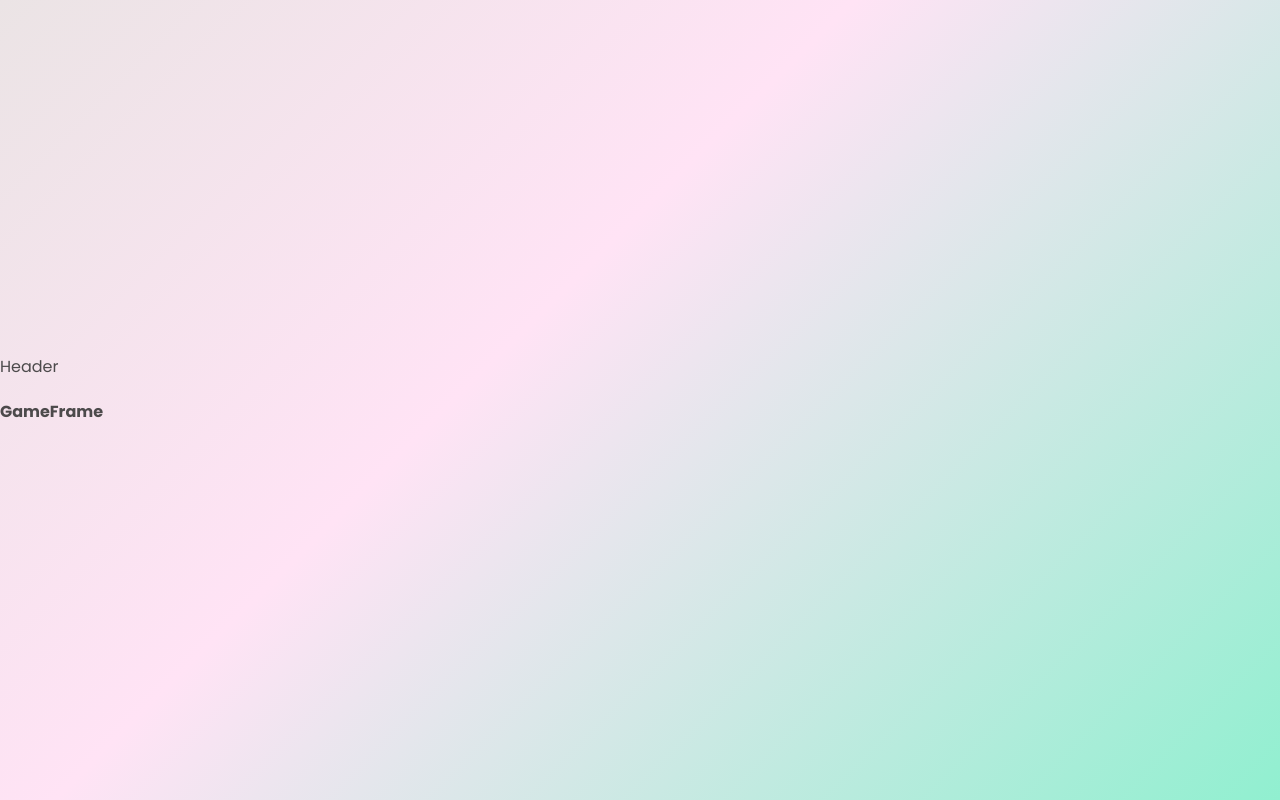
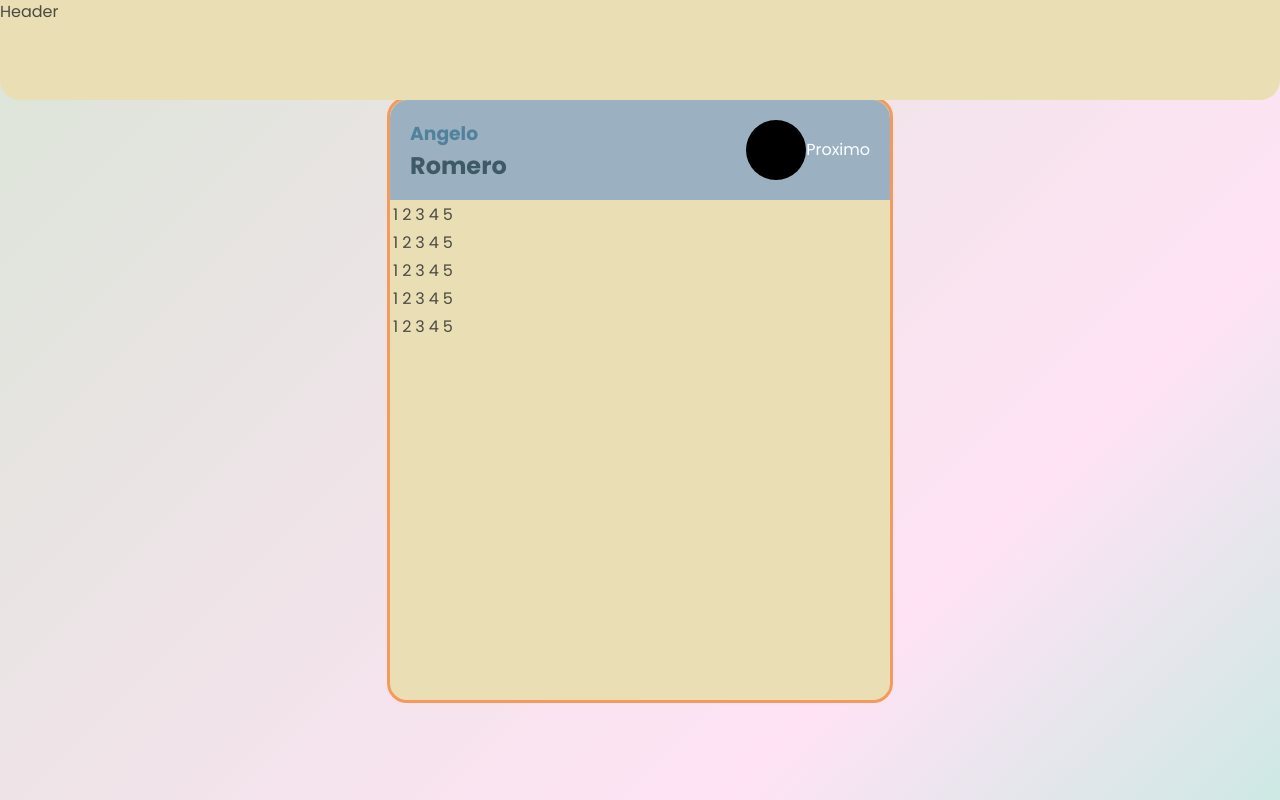
Before and after one commit to murilopereira006/bingo-do-esporte, a React (Vite) app in the folder frontend/: page / in a window 1280 px wide. Built offline with nearby package versions, Linux system fonts and the light colour scheme; a web font is replaced by a local one.

Commit message:
draft: game frame

```diff
--- a/frontend/package.json
+++ b/frontend/package.json
@@ -17,7 +17,8 @@
     "@types/styled-components": "^5.1.34",
     "react": "^18.2.0",
     "react-dom": "^18.2.0",
-    "styled-component": "^2.8.0"
+    "styled-component": "^2.8.0",
+    "styled-components": "^6.1.8"
   },
   "devDependencies": {
     "@storybook/addon-essentials": "^7.6.17",
--- a/frontend/src/App.tsx
+++ b/frontend/src/App.tsx
@@ -1,13 +1,23 @@
 import Header from "./components/Header"
 import GameFrame from "./components/GameFrame"
+import styled from 'styled-components'
+
+const Container = styled.div`
+  width: 100vw;
+  height: 100vh;
+  display: flex;
+  justify-content: center;
+  align-items: center;
+  flex-direction: column;
+  background-color: transparent;
+`;
 
 function App() {
-
   return (
-    <>
+    <Container>
       <Header />
       <GameFrame />
-    </>
+    </Container>
   )
 }
 
--- a/frontend/src/components/Card/index.tsx
+++ b/frontend/src/components/Card/index.tsx
@@ -1,7 +1,99 @@
 export default function Card() {
   return (
-    <>
+    <table>
+      <tbody>
 
-    </>
+      <tr>
+          <td>
+            <span>1</span>
+          </td>
+          <td>
+            <span>2</span>
+          </td>
+          <td>
+            <span>3</span>
+          </td>
+          <td>
+            <span>4</span>
+          </td>
+          <td>
+            <span>5</span>
+          </td>
+        </tr>
+
+        <tr>
+          <td>
+            <span>1</span>
+          </td>
+          <td>
+            <span>2</span>
+          </td>
+          <td>
+            <span>3</span>
+          </td>
+          <td>
+            <span>4</span>
+          </td>
+          <td>
+            <span>5</span>
+          </td>
+        </tr>
+
+        <tr>
+          <td>
+            <span>1</span>
+          </td>
+          <td>
+            <span>2</span>
+          </td>
+          <td>
+            <span>3</span>
+          </td>
+          <td>
+            <span>4</span>
+          </td>
+          <td>
+            <span>5</span>
+          </td>
+        </tr>
+
+        <tr>
+          <td>
+            <span>1</span>
+          </td>
+          <td>
+            <span>2</span>
+          </td>
+          <td>
+            <span>3</span>
+          </td>
+          <td>
+            <span>4</span>
+          </td>
+          <td>
+            <span>5</span>
+          </td>
+        </tr>
+
+        <tr>
+          <td>
+            <span>1</span>
+          </td>
+          <td>
+            <span>2</span>
+          </td>
+          <td>
+            <span>3</span>
+          </td>
+          <td>
+            <span>4</span>
+          </td>
+          <td>
+            <span>5</span>
+          </td>
+        </tr>
+
+      </tbody>
+    </table>
   );
 }
--- a/frontend/src/components/CardHeader/index.tsx
+++ b/frontend/src/components/CardHeader/index.tsx
@@ -1,7 +1,62 @@
+import styled from 'styled-components'
+
+const Container = styled.div`
+  width: 100%;
+  height: 100px;
+  display: flex;
+  flex-direction: row;
+  justify-content: space-between;
+  background-color: #9BB0C1;
+  border-radius: 18px 18px 0 0;
+  padding: 20px;
+  box-sizing: border-box;
+`
+
+const Name = styled.div`
+
+`
+
+const Aka = styled.h2`
+  color: #3f5a67;
+  margin: 0;
+`
+
+const SubName = styled.h3`
+  color: #51829B;
+  margin: 0;
+`
+
+const Pass = styled.div`
+  display: flex;
+  flex-direction: row;
+  align-items: center;
+`
+
+const Timer = styled.div`
+  width: 60px;
+  height: 60px;
+  border-radius: 50%;
+  background-color: black;
+`
+
+const ButtonNext = styled.span`
+  color: #fff;
+  margin: 0;
+`
+
 export default function CardHeader() {
   return (
-    <>
-
-    </>
+    <Container>
+      <Name>
+        <SubName>Angelo</SubName>
+        <Aka>Romero</Aka>
+      </Name>
+      <Pass>
+        <Timer />
+        <ButtonNext>
+          Proximo
+        </ButtonNext>
+      </Pass>
+    </Container>
   );
 }
--- a/frontend/src/components/GameFrame/index.tsx
+++ b/frontend/src/components/GameFrame/index.tsx
@@ -1,20 +1,20 @@
-// import Card from "../Card";
-// import CardHeader from "../CardHeader";
-// import styled from 'styled-components'
+import Card from "../Card";
+import CardHeader from "../CardHeader"
+import styled from 'styled-components'
 
-// export const BoxContainer = styled.div`
-//   width: 400px;
-//   height: 400px;
-// `;
+const BoxContainer = styled.div`
+  width: 500px;
+  height: 600px;
+  background-color: #EADFB4;
+  border: 3px solid #F6995C;
+  border-radius: 20px;
+`
 
 export default function GameFrame() {
   return (
-    // <BoxContainer>
-    //   <CardHeader />
-    //   <Card />
-    // </BoxContainer>
-    <>
-      <h4>GameFrame</h4>
-    </>
+    <BoxContainer>
+      <CardHeader />
+      <Card />
+    </BoxContainer>
   );
 }
--- a/frontend/src/components/Header/index.tsx
+++ b/frontend/src/components/Header/index.tsx
@@ -1,7 +1,18 @@
+import styled from 'styled-components'
+
+const HeaderContainer = styled.div`
+  width: 100vw;
+  height: 100px;
+  top: 0;
+  background-color: #EADFB4;
+  border-radius: 0 0 20px 20px;
+  position: absolute;
+  box-sizing: border-box;
+`
 export default function Header() {
   return (
-    <>
+    <HeaderContainer>
       Header
-    </>
+    </HeaderContainer>
   );
 }
```
Also changed, not shown: 1 other file (tests, documents, lock files or other folders).
